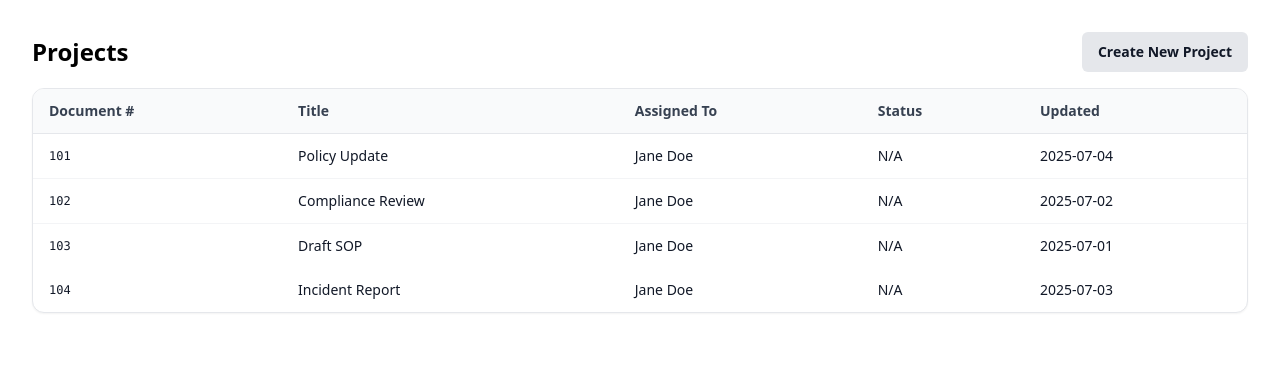
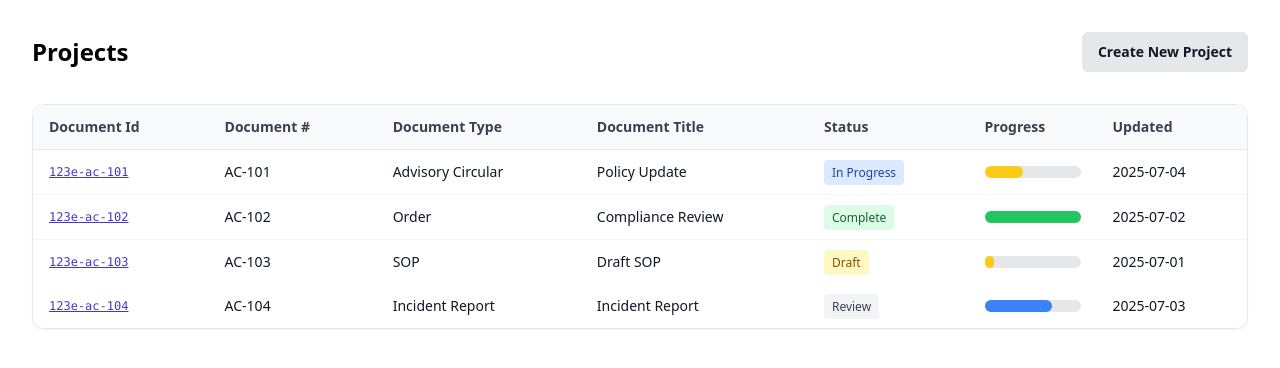
Before and after one commit to eputnam77/DocReview360, a Next.js app in the folder frontend/: page /projects in a window 1280 px wide. Shown: the top 368 px of the page. Built offline with nearby package versions, Linux system fonts and the light colour scheme; no server answers.

Commit message:
Update index.tsx

```diff
--- a/frontend/pages/projects/index.tsx
+++ b/frontend/pages/projects/index.tsx
@@ -9,57 +9,90 @@ import {
   TableCell,
 } from "@/components/ui/table";
 import { Button } from "@/components/ui/button";
+import { cn } from "@/lib/utils";
 
+// Extended Project interface with all needed fields
 interface Project {
-  id: string;
-  name: string;
-  number?: number;
-  user?: string;
-  created?: string;
+  id: string;                  // System-generated, e.g., UUID or short id
+  number: string | number;     // Document number, e.g., AC-123
+  type: string;                // Document type (Order, AC, SOP, etc.)
+  title: string;               // Document title
+  status: string;              // Status string (e.g., In Progress, Complete)
+  progress: number;            // 0-100 (percent complete)
+  updated?: string;            // Last updated date
 }
 
-// Example data used when the API returns nothing.
+// Example/demo data
 const DEMO_PROJECTS: Project[] = [
   {
-    id: "AC-101",
-    name: "Policy Update",
-    number: 101,
-    user: "Jane Doe",
-    created: "2025-07-04",
+    id: "123e-ac-101",
+    number: "AC-101",
+    type: "Advisory Circular",
+    title: "Policy Update",
+    status: "In Progress",
+    progress: 40,
+    updated: "2025-07-04",
   },
   {
-    id: "AC-102",
-    name: "Compliance Review",
-    number: 102,
-    user: "Jane Doe",
-    created: "2025-07-02",
+    id: "123e-ac-102",
+    number: "AC-102",
+    type: "Order",
+    title: "Compliance Review",
+    status: "Complete",
+    progress: 100,
+    updated: "2025-07-02",
   },
   {
-    id: "AC-103",
-    name: "Draft SOP",
-    number: 103,
-    user: "Jane Doe",
-    created: "2025-07-01",
+    id: "123e-ac-103",
+    number: "AC-103",
+    type: "SOP",
+    title: "Draft SOP",
+    status: "Draft",
+    progress: 10,
+    updated: "2025-07-01",
   },
   {
-    id: "AC-104",
-    name: "Incident Report",
-    number: 104,
-    user: "Jane Doe",
-    created: "2025-07-03",
+    id: "123e-ac-104",
+    number: "AC-104",
+    type: "Incident Report",
+    title: "Incident Report",
+    status: "Review",
+    progress: 70,
+    updated: "2025-07-03",
   },
 ];
 
+function ProgressBar({ value }: { value: number }) {
+  const pct = Math.max(0, Math.min(100, value || 0));
+  const status =
+    pct === 100
+      ? "bg-green-500"
+      : pct >= 70
+      ? "bg-blue-500"
+      : pct > 0
+      ? "bg-yellow-400"
+      : "bg-gray-300";
+  return (
+    <div className="w-full bg-gray-200 rounded-full h-3">
+      <div
+        className={cn(
+          "h-3 rounded-full transition-all duration-200",
+          status
+        )}
+        style={{ width: `${pct}%` }}
+      />
+    </div>
+  );
+}
+
 export default function ProjectList() {
   const [projects, setProjects] = useState<Project[]>([]);
-  const [sortKey, setSortKey] = useState<keyof Project | "number">("number");
+  const [sortKey, setSortKey] = useState<keyof Project>("number");
 
   useEffect(() => {
-    fetch("/api/projects") // <-- Use /api/projects for Next.js API, or your real endpoint
+    fetch("/api/projects")
       .then((r) => r.json())
-      .then((data: Project[]) => {
-        setProjects(data.length > 0 ? data : DEMO_PROJECTS);
-      })
+      .then((data: Project[]) => setProjects(data.length > 0 ? data : DEMO_PROJECTS))
       .catch(() => setProjects(DEMO_PROJECTS));
   }, []);
 
@@ -71,39 +104,66 @@ export default function ProjectList() {
   });
 
   return (
-    <div className="p-8 space-y-4">
+    <div className="p-8 space-y-8">
+      {/* Header */}
       <div className="flex justify-between items-center">
-        <h1 className="text-2xl font-bold">Projects</h1>
+        <h1 className="text-2xl font-bold flex items-center gap-2">Projects</h1>
         <Button asChild>
           <Link href="/projects/new">Create New Project</Link>
         </Button>
       </div>
-      <Table className="min-w-full text-sm">
+
+      {/* Project Table */}
+      <Table className="min-w-full text-sm rounded-lg overflow-hidden bg-white">
         <TableHeader>
           <TableRow>
-            <TableHead onClick={() => setSortKey("number")}>
-              Document #
-            </TableHead>
-            <TableHead onClick={() => setSortKey("name")}>Title</TableHead>
-            <TableHead onClick={() => setSortKey("user")}>
-              Assigned To
-            </TableHead>
-            <TableHead>Status</TableHead>
-            <TableHead onClick={() => setSortKey("created")}>Updated</TableHead>
+            <TableHead onClick={() => setSortKey("id")} className="cursor-pointer">Document Id</TableHead>
+            <TableHead onClick={() => setSortKey("number")} className="cursor-pointer">Document #</TableHead>
+            <TableHead onClick={() => setSortKey("type")} className="cursor-pointer">Document Type</TableHead>
+            <TableHead onClick={() => setSortKey("title")} className="cursor-pointer">Document Title</TableHead>
+            <TableHead onClick={() => setSortKey("status")} className="cursor-pointer">Status</TableHead>
+            <TableHead>Progress</TableHead>
+            <TableHead onClick={() => setSortKey("updated")} className="cursor-pointer">Updated</TableHead>
           </TableRow>
         </TableHeader>
         <TableBody>
           {sorted.map((p) => (
-            <TableRow key={p.id} className="border-t last:border-none">
+            <TableRow key={p.id} className="border-t last:border-none hover:bg-gray-50">
               <TableCell className="font-mono text-xs">
-                <Link href={`/projects/${p.id}`}>{p.number ?? "-"}</Link>
+                <Link className="underline text-indigo-700" href={`/projects/${p.id}`}>{p.id}</Link>
               </TableCell>
-              <TableCell>{p.name}</TableCell>
-              <TableCell>{p.user ?? ""}</TableCell>
-              <TableCell>{"N/A"}</TableCell>
-              <TableCell>{p.created?.slice(0, 10) ?? ""}</TableCell>
+              <TableCell>{p.number}</TableCell>
+              <TableCell>{p.type}</TableCell>
+              <TableCell>{p.title}</TableCell>
+              <TableCell>
+                <span
+                  className={cn(
+                    "px-2 py-1 rounded text-xs font-medium",
+                    p.status === "Complete"
+                      ? "bg-green-100 text-green-800"
+                      : p.status === "In Progress"
+                      ? "bg-blue-100 text-blue-800"
+                      : p.status === "Draft"
+                      ? "bg-yellow-100 text-yellow-800"
+                      : "bg-gray-100 text-gray-700"
+                  )}
+                >
+                  {p.status}
+                </span>
+              </TableCell>
+              <TableCell className="min-w-[100px] w-32">
+                <ProgressBar value={p.progress} />
+              </TableCell>
+              <TableCell>{p.updated?.slice(0, 10) ?? ""}</TableCell>
             </TableRow>
           ))}
+          {sorted.length === 0 && (
+            <TableRow>
+              <TableCell colSpan={7} className="text-center text-gray-400 py-6">
+                No projects found.
+              </TableCell>
+            </TableRow>
+          )}
         </TableBody>
       </Table>
     </div>
```
